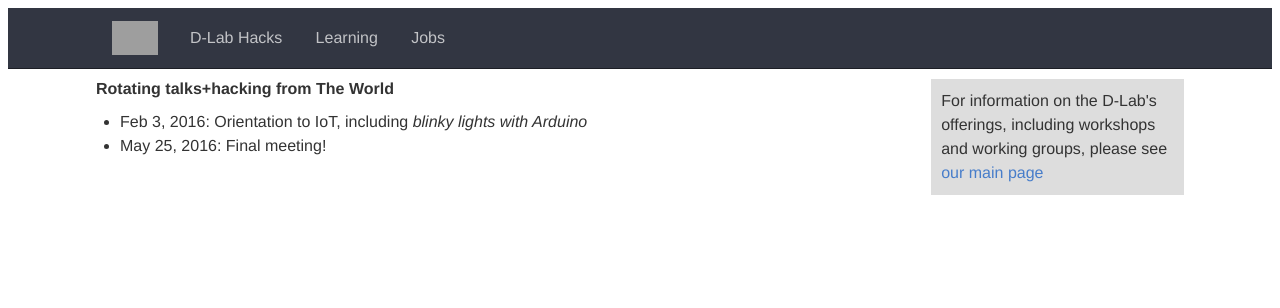
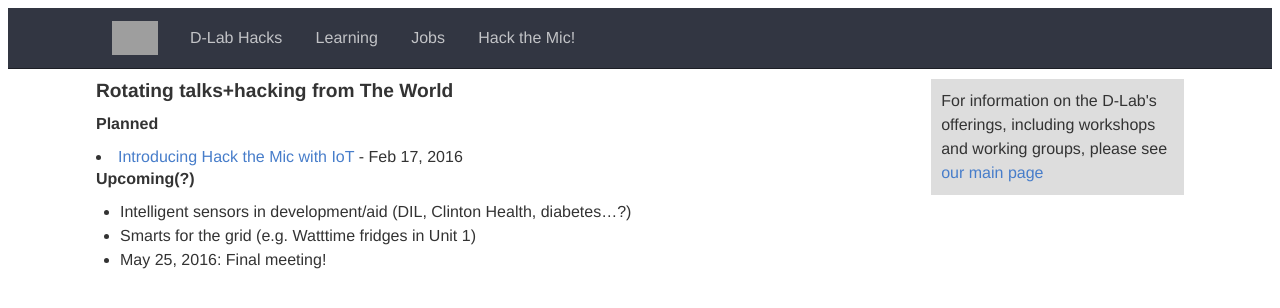
Before and after one commit to dlab-berkeley/dlab-berkeley.github.io, a Jekyll site: the page built from hack-the-mic.md, in a window 1280 px wide. Shown: the top 308 px of the page. Built offline with Jekyll 4.4.1, drawn with Linux system fonts in a browser that asks for light colours; grey boxes are pictures that could not be loaded.

Commit message:
Adding more on Hack the Mic

```diff
--- a/_layouts/default.html
+++ b/_layouts/default.html
@@ -13,6 +13,7 @@
             <li class="nav-link"><a href="/" class="blog-title">D-Lab Hacks</a></li>
             <li class="nav-link"><a href="/learning">Learning</a>
             <li class="nav-link"><a href="/jobs">Jobs</a>
+            <li class="nav-link"><a href="/hack-the-mic">Hack the Mic!</a>
           </ul>
         </nav>
       </div>
--- a/hack-the-mic.md
+++ b/hack-the-mic.md
@@ -3,7 +3,28 @@ title: Hack the Mic!
 layout: default
 ---
 
-## Rotating talks+hacking from The World
+# <big>Rotating talks+hacking from The World</big>
 
-- Feb 3, 2016: Orientation to IoT, including *blinky lights with Arduino*
+## Planned
+
+{% for post in site.categories.hack-the-mic %}
+
+<li>
+    <a class="post-link"
+        href="{{ post.url | prepend: site.baseurl }}">
+            {{ post.title }}
+    </a>
+    <span>- {{ post.date | date: "%b %-d, %Y" }}
+        {% if post.presenters %}
+            – {{ post.presenters }}
+        {% endif %}
+    </span>
+</li>
+
+{% endfor %}
+
+## Upcoming(?)
+
+- Intelligent sensors in development/aid (DIL, Clinton Health, diabetes...?)
+- Smarts for the grid (e.g. Watttime fridges in Unit 1)
 - May 25, 2016: Final meeting!
```
Also changed, not shown: _layouts/post.html (added, +16 -0 lines), hack-the-mic/_posts/2016-02-17-IoT-launch.md (added, +9 -0 lines).
